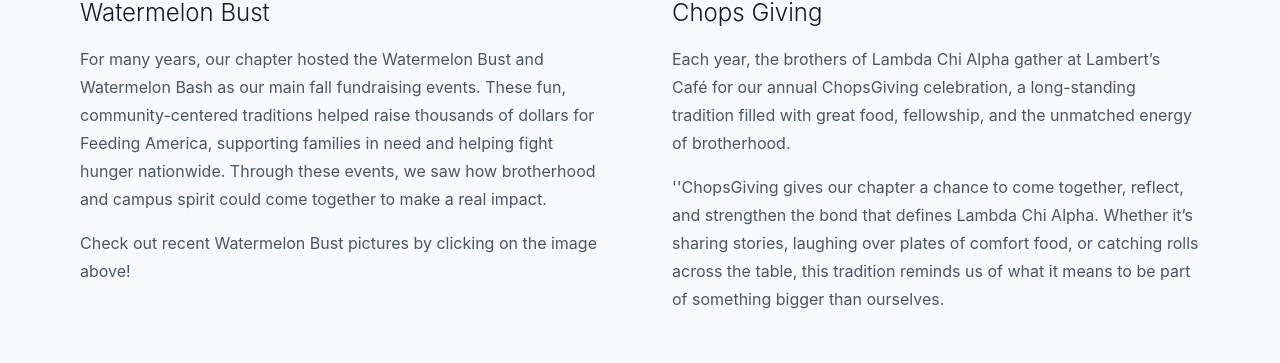
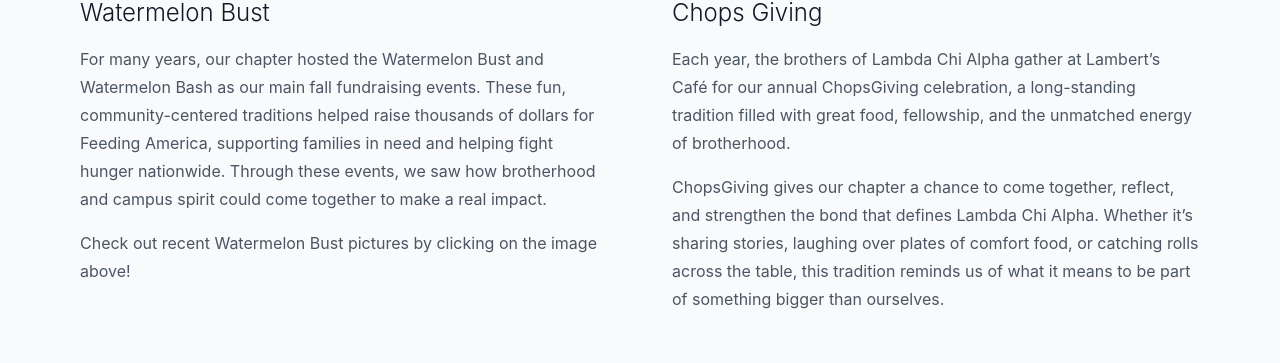
Before and after one commit to bCodes22/SemoLambaChi.com, a React (Vite) app: page /philanthropy in a window 1280 px wide. Shown: the part 2734-3097 px from the top of the page. Built offline with nearby package versions, Linux system fonts and the light colour scheme.

Commit message:
Update Philanthropy.tsx

```diff
--- a/src/pages/Philanthropy.tsx
+++ b/src/pages/Philanthropy.tsx
@@ -178,7 +178,7 @@ const Philanthropy = () => {
               a long-standing tradition filled with great food, fellowship, and the unmatched energy of brotherhood.
               </p>
               <p className="text-gray-600 leading-relaxed">
-                ''ChopsGiving gives our chapter a chance to come together, reflect, and strengthen the bond that defines Lambda Chi Alpha. Whether it’s sharing stories,
+                ChopsGiving gives our chapter a chance to come together, reflect, and strengthen the bond that defines Lambda Chi Alpha. Whether it’s sharing stories,
                 laughing over plates of comfort food, or catching rolls across the table, this tradition reminds us of what it means to be part of something bigger than ourselves.
               </p>
             </div>
```
